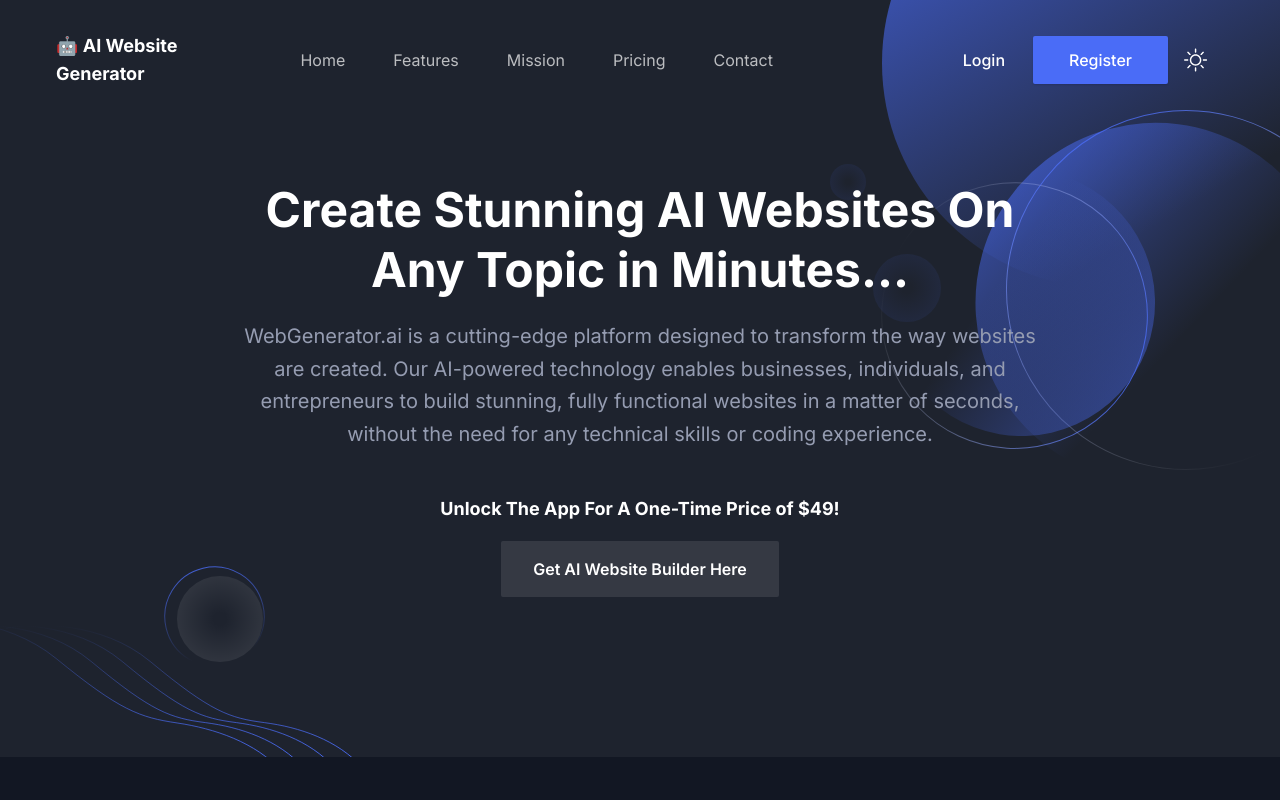
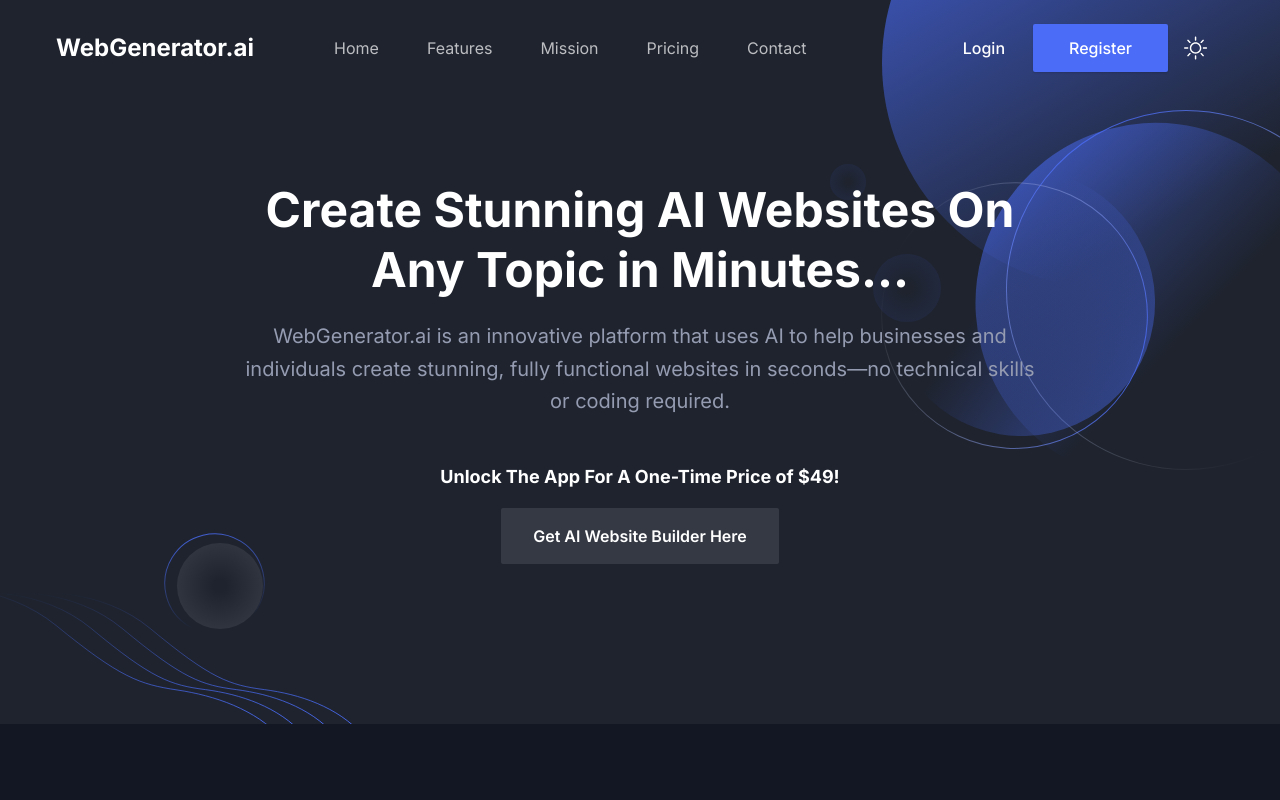
Before and after one commit to NewtonMutugi/ict-innovations-africa, a Next.js app: page / in a window 1280 px wide. Shown: the top 800 px of the page. Built offline with nearby package versions, Linux system fonts and the light colour scheme.

Commit message:
Update header title and refine Hero section description for clarity and branding

```diff
--- a/components/Header/index.tsx
+++ b/components/Header/index.tsx
@@ -70,8 +70,8 @@ const Header = () => {
                   height={30}
                   className="hidden w-full dark:block"
                 /> */}
-                <h2 className="text-lg font-bold text-primary dark:text-white">
-                  🤖 AI Website Generator
+                <h2 className="text-2xl font-bold text-primary dark:text-white">
+                  WebGenerator.ai
                 </h2>
               </Link>
             </div>
--- a/components/Hero/index.tsx
+++ b/components/Hero/index.tsx
@@ -18,12 +18,9 @@ const Hero = () => {
                   Create Stunning AI Websites On Any Topic in Minutes...
                 </h1>
                 <p className="mb-12 text-base !leading-relaxed text-body-color dark:text-body-color-dark sm:text-lg md:text-xl">
-                  WebGenerator.ai is a cutting-edge platform designed to
-                  transform the way websites are created. Our AI-powered
-                  technology enables businesses, individuals, and entrepreneurs
-                  to build stunning, fully functional websites in a matter of
-                  seconds, without the need for any technical skills or coding
-                  experience.
+                  WebGenerator.ai is an innovative platform that uses AI to help
+                  businesses and individuals create stunning, fully functional
+                  websites in seconds—no technical skills or coding required.
                 </p>
                 <div className="mb-5 text-lg font-bold leading-tight text-black dark:text-white sm:text-base sm:leading-tight md:text-lg   md:leading-tight">
                   Unlock The App For A One-Time Price of $49!
```
